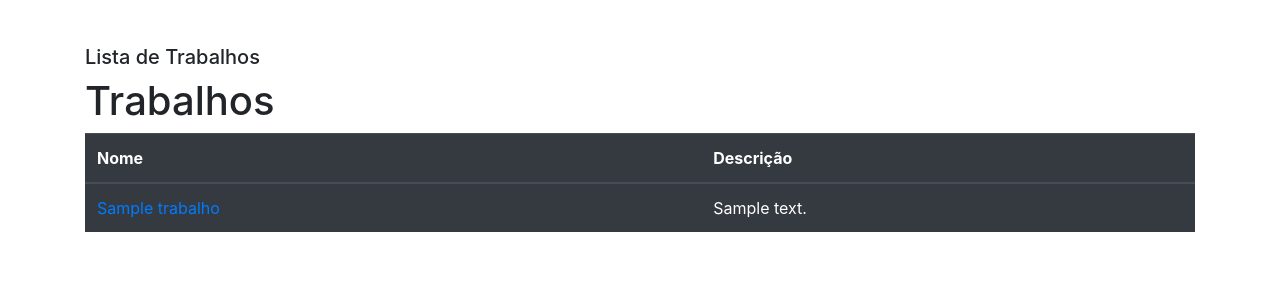
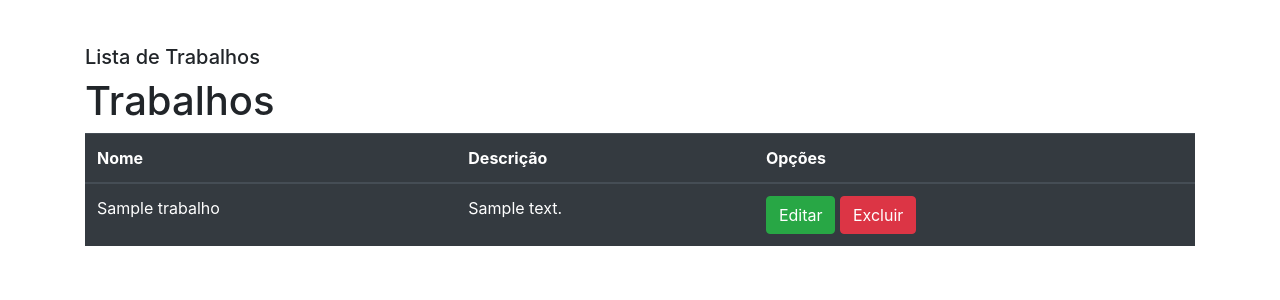
Before and after one commit to leocassiosilva/projetoOrientacoes, a Django app: page /trabalhos/listar/ in a window 1280 px wide. Shown: the top 300 px of the page. Run offline with Django 3.2, Linux system fonts and the light colour scheme; a user stored in the database is signed in; tables that the repository leaves empty hold one stand-in row (values such as "Sample post"); some libraries are stand-ins or nearby versions.

Commit message:
add o metodo de exclusão

```diff
--- a/trabalho/templates/trabalho/trabalho_list.html
+++ b/trabalho/templates/trabalho/trabalho_list.html
@@ -9,6 +9,7 @@
     <tr>
         <th scope="col">Nome</th>
         <th scope="col">Descrição</th>
+        <th scope="col">Opções</th>
     </tr>
     </thead>
     <tbody>
@@ -16,10 +17,42 @@
     {%for trabalho in object_list%}
 
     <tr>
-        <td scope="row"><a href="#"> {{ trabalho.nome }}</a></td>
+        <td scope="row"> {{ trabalho.nome }}</td>
         <td scope="row">{{ trabalho.descricao }}</td>
+        <td scope="row">
+            <div class="btn-group">
+                <button type="button" class="btn btn-success"><a style="color:#ffffff;"
+                                                                 href="{%url 'trabalho_update' trabalho.id%}">Editar</a>
+                </button>
+            </div>
+            <div class="btn-group">
+                <button type="button" class="btn btn-danger"><a style="color:#ffffff;" href="#modal{{trabalho.id}}"
+                                                                data-toggle="modal">
+                    Excluir</a></button>
+            </div>
+            </div>
+        </td>
     </tr>
-
+    <div class="modal fade bd-example-modal-lg show" id="modal{{trabalho.id}}" role="dialog">
+        <div class="modal-dialog">
+            <div class="modal-content">
+                <div class="modal-header">
+                    <button type="button" class="close" data-dismiss="modal">
+                        <span aria-hidden="true">&times;</span>
+                    </button>
+                </div>
+                <div class="modal-body" id="dynamic-content">
+                    {{trabalho.descricao}}
+                </div>
+                <div class="modal-footer">
+                    <button type="button" class="btn btn-secondary" data-dismiss="modal">Fechar</button>
+                    <button type="button" class="btn btn-primary"><a style="color:#ffffff;"
+                                                                     href="{%url 'trabalho_delete' trabalho.id%}">Excluir
+                        trabalho</a></button>
+                </div>
+            </div>
+        </div>
+    </div>
     {% endfor %}
     </tbody>
 </table>
--- a/trabalho/urls.py
+++ b/trabalho/urls.py
@@ -1,9 +1,10 @@
 from django.urls import path, include
-from .views import TrabalhoCreate, TrabalhoListView, TrabalhoUpdateView
+from .views import TrabalhoCreate, TrabalhoListView, TrabalhoUpdateView, TrabalhoDeleteView
 
 urlpatterns = [
     path('cadastrar/', TrabalhoCreate.as_view(), name='cadastrar'),
     path('listar/', TrabalhoListView.as_view(), name='listar'),
     path('editar/<int:pk>', TrabalhoUpdateView.as_view(), name='trabalho_update'),
+    path('deletar/<int:pk>/', TrabalhoDeleteView.as_view(), name='trabalho_delete'),
 
 ]
--- a/trabalho/views.py
+++ b/trabalho/views.py
@@ -1,6 +1,6 @@
 from django.shortcuts import render
 from django.urls import reverse
-from django.views.generic import CreateView, ListView, UpdateView
+from django.views.generic import CreateView, ListView, UpdateView, DeleteView
 
 from trabalho.forms import TrabalhoModelForm
 from trabalho.models import Trabalho
@@ -25,9 +25,9 @@ class TrabalhoListView(ListView):
     model = Trabalho
 
     def get_queryset(self):
-        #trabalhos = Trabalho.objects.all()
+        # trabalhos = Trabalho.objects.all()
         trabalhos = Trabalho.objects.order_by('nome').filter(id_usuario=self.request.user)
-        #print(self.request.user)
+        # print(self.request.user)
         return trabalhos
 
 
@@ -38,3 +38,10 @@ class TrabalhoUpdateView(UpdateView):
 
     def get_success_url(self):
         return reverse('listar')
+
+
+class TrabalhoDeleteView(DeleteView):
+    model = Trabalho
+
+    def get_success_url(self):
+        return reverse('listar')
```
Also changed, not shown: trabalho/templates/trabalho/trabalho_confirm_delete.html (added, +11 -0 lines).
